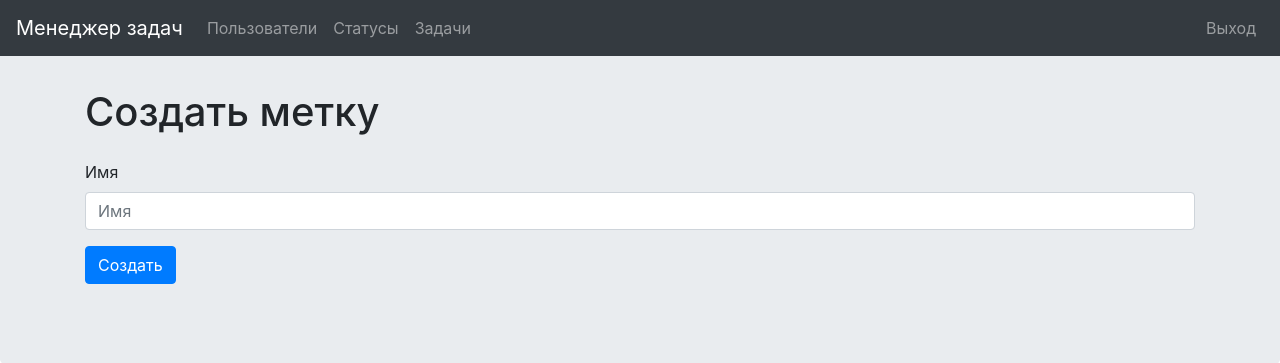
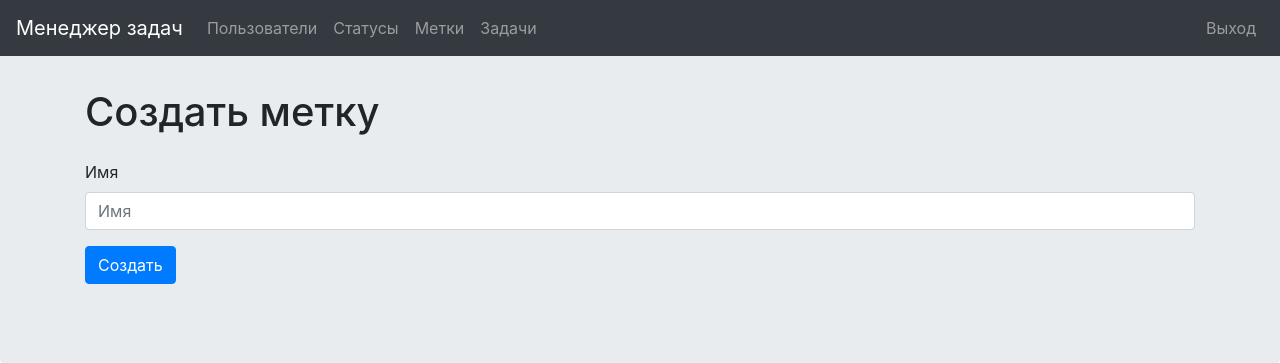
Before and after one commit to Acemore/python-project-lvl4, a Django app: page /labels/create/ in a window 1280 px wide. Shown: the top 363 px of the page. Run offline with Django 4.2, Linux system fonts and the light colour scheme; a user stored in the database is signed in; some libraries are stand-ins or nearby versions.

Commit message:
Add labels list link to main menu

```diff
--- a/task_manager/templates/base.html
+++ b/task_manager/templates/base.html
@@ -50,6 +50,9 @@
                     {% if request.user.is_authenticated %}
                         <li class="nav-item">
                             <a class="nav-link" href="/statuses">{% translate 'Статусы' %}</a>
+                        </li>
+                        <li class="nav-item">
+                            <a class="nav-link" href="/labels">{% translate 'Метки' %}</a>
                         </li>
                         <li class="nav-item">
                             <a class="nav-link" href="/tasks">{% translate 'Задачи' %}</a>
```
